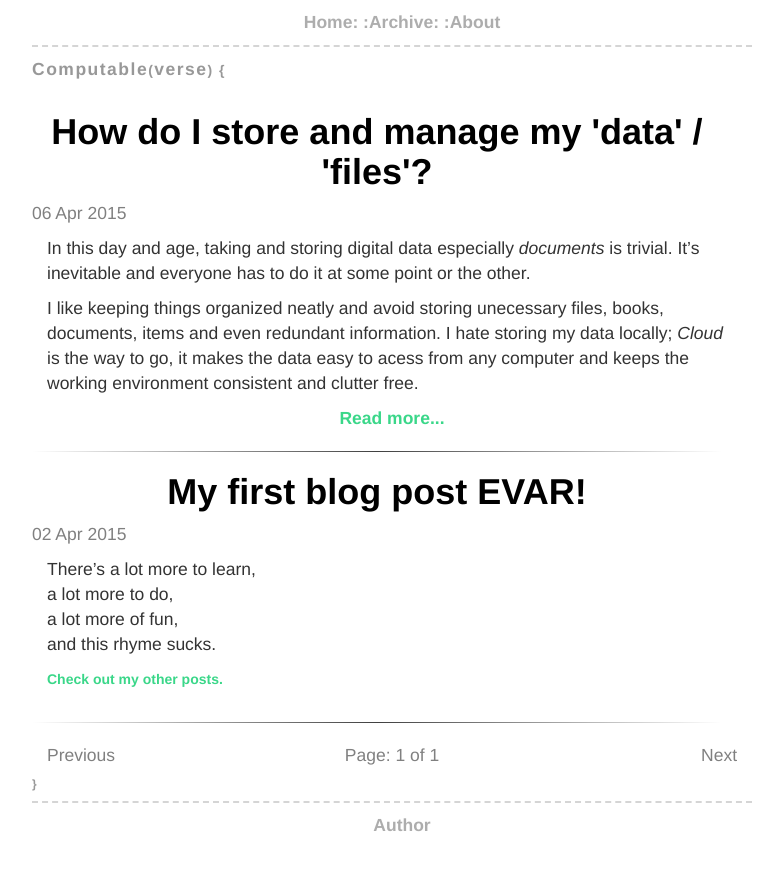
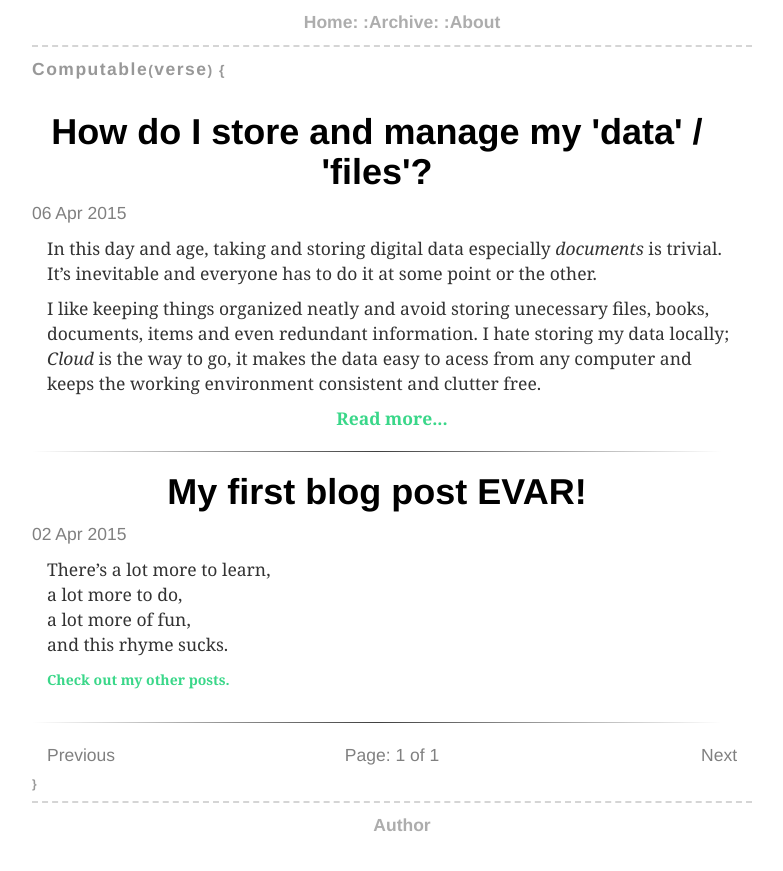
Before and after one commit to ACidDrinkeR/lol.github.io, a Jekyll site: the page built from index.html, in a window 1280 px wide. Shown: the top 871 px of the page, without its empty margins (263-1046 px from the left). Built offline with Jekyll 4.4.1, drawn with Linux system fonts in a browser that asks for light colours; the list of posts is cut into pages by our own code.

Commit message:
change fonts

```diff
--- a/css/main.css
+++ b/css/main.css
@@ -1,7 +1,7 @@
 /* ## GLOBAL ## */
 * {
     /*font-family: Consolas, monaco, monospace;*/
-    font-family:'Helvetica', 'Arial', 'Sans-Serif';
+    /*font-family:'Helvetica', 'Arial', 'Sans-Serif';*/
     /*padding: 0px;*/
 }
 
```
